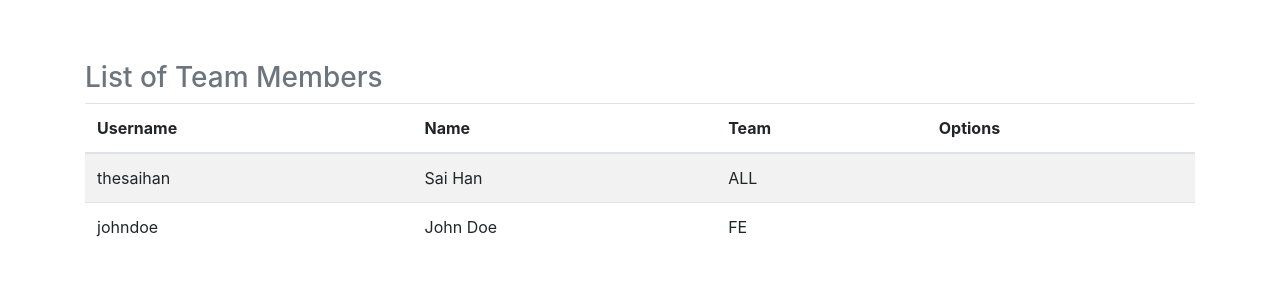
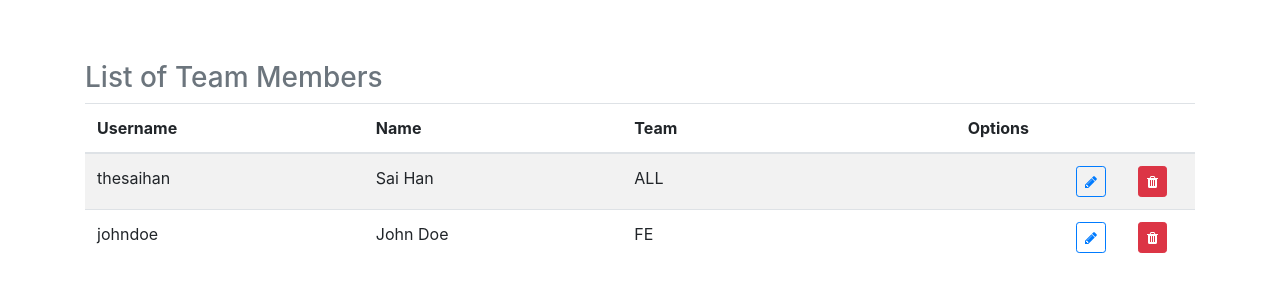
Before and after one commit to thesaihan/membership-demo, a plain HTML site: page members.html in a window 1280 px wide. Shown: the part 169-460 px from the top of the page. Drawn offline with nearby package versions, Linux system fonts and the light colour scheme.

Commit message:
Add edit and delete buttons

```diff
--- a/js/members.js
+++ b/js/members.js
@@ -39,7 +39,10 @@ function getRow(mem) {
   row.appendChild(col3);
 
   let col4 = document.createElement("td");
-  // col4.innerHTML = mem.team;
+  col4.innerHTML = `
+  <button class="btn btn-sm mx-3 btn-danger float-right"><i class="fa fa-trash"></i></button>
+  <button class="btn btn-sm mx-3 btn-outline-primary float-right"><i class="fa fa-pencil"></i></button>
+  `;
   row.appendChild(col4);
 
   return row;
--- a/members.html
+++ b/members.html
@@ -57,7 +57,7 @@
                 <th scope="col">Username</th>
                 <th scope="col">Name</th>
                 <th scope="col">Team</th>
-                <th scope="col">Options</th>
+                <th scope="col" class="text-center">Options</th>
               </tr>
             </thead>
             <tbody id="tbody">
```
